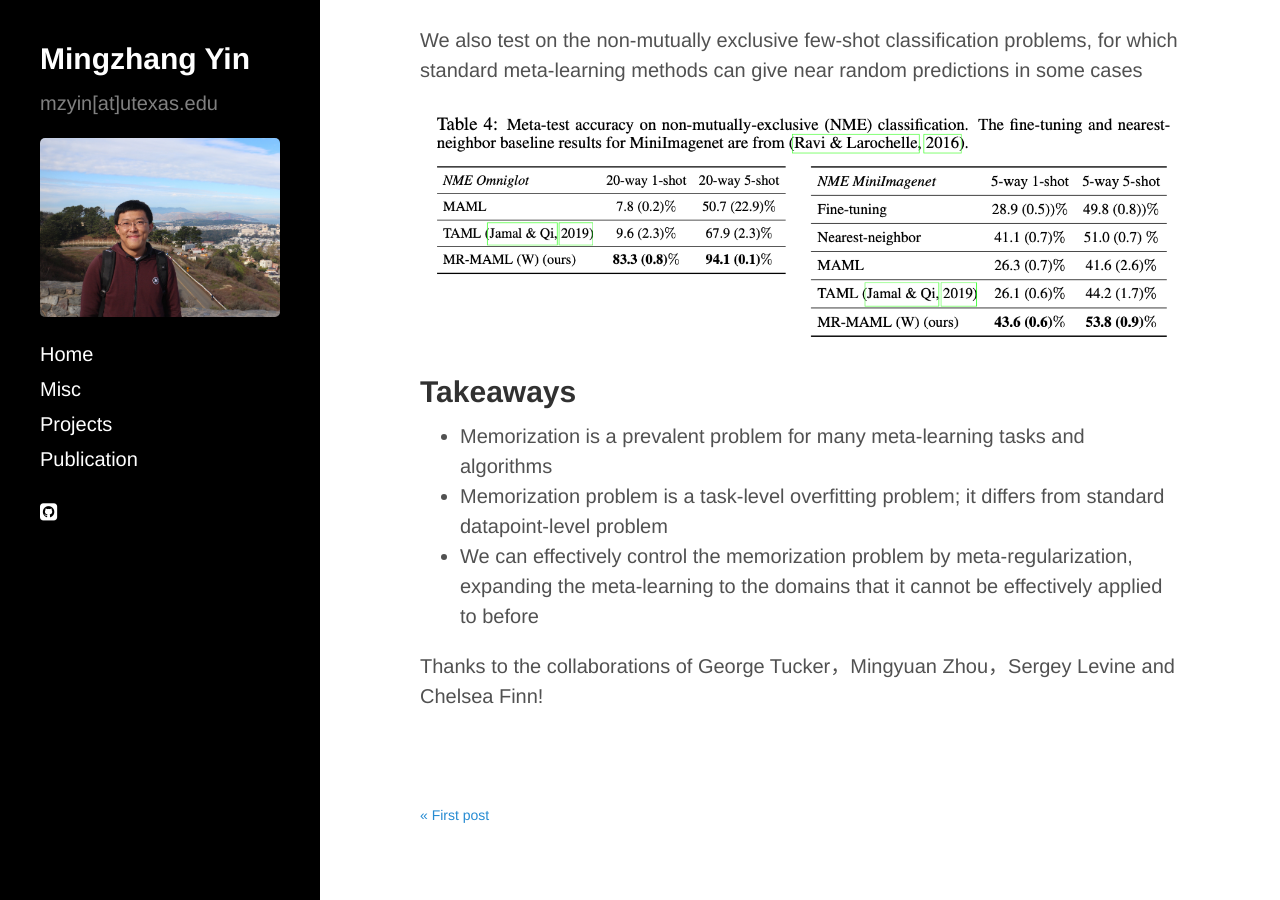
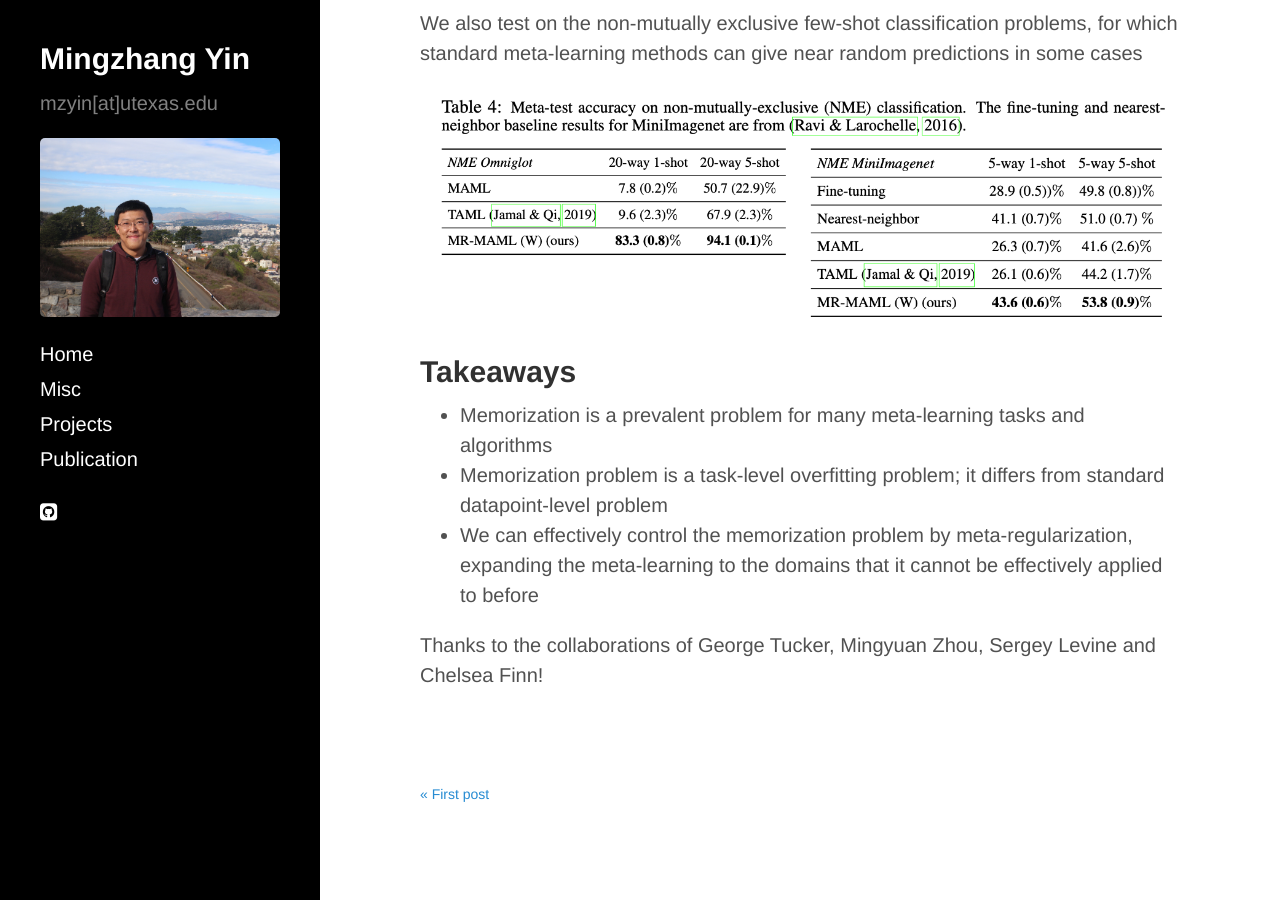
Before and after one commit to mingzhang-yin/mingzhang-yin.github.io, a Jekyll site: the page built from _posts/2020-04-10-Meta-learning-without-Memorization.md, in a window 1280 px wide and 900 px high, scrolled down 3324 px. Built offline with Jekyll 4.4.1, drawn with Linux system fonts in a browser that asks for light colours; nearby versions of some CDN libraries; formulas are drawn with MathJax 3.

Commit message:
Update 2020-04-10-Meta-learning-without-Memorization.md

```diff
--- a/_posts/2020-04-10-Meta-learning-without-Memorization.md
+++ b/_posts/2020-04-10-Meta-learning-without-Memorization.md
@@ -24,7 +24,7 @@
 
 
 <center>
-<img src="https://raw.githubusercontent.com/mingzhang-yin/mingzhang-yin.github.io/master/assets/images/figure_memo/s1.png" alt="drawing" width="900"/>
+<img src="https://raw.githubusercontent.com/mingzhang-yin/mingzhang-yin.github.io/master/assets/images/figure_memo/s1.png" alt="drawing" width="850"/>
 </center>
 
 
@@ -32,7 +32,7 @@
 By training on multiple correlated tasks, the model develops a fast adaptation ability, which can generalize to solving tasks that are unseen in the meta-training, as the left figure below. However, we find if the meta-learner is flexible enough, a single model can solve all the training tasks without adapting to the task training data, as the right figure below. This solution may seem somewhat innocuous at the first glance. However, in the test-time, when facing a new task, the algorithm will not know how to utilize the task training data and therefore cannot solve the new task.
 
 <center>
-<img src="https://raw.githubusercontent.com/mingzhang-yin/mingzhang-yin.github.io/master/assets/images/figure_memo/s2.png" alt="drawing" width="600"/>
+<img src="https://raw.githubusercontent.com/mingzhang-yin/mingzhang-yin.github.io/master/assets/images/figure_memo/s2.png" alt="drawing" width="550"/>
 </center>
 
 
@@ -56,12 +56,12 @@
 where $\theta$ are the parameters of an encoder: $x \to z$. Combining the meta-regularization with the objectives in Model Agnostic Meta-Learning $($MAML$)$ and Conditional Neural Process $($CNP$)$, we name our proposed new algorithms as MR-MAML and MR-CNP. We apply them to several datasets where the tasks are non-mutually exclusive, where the standard meta-learning algorithms can fail. The algorithms are tested on a pose prediction dataset where the goal is to predict the orientations of 3D objects by looking at their 2D images. Our methods outperform the compared methods by a large margin
 
 <center>
-<img src="https://raw.githubusercontent.com/mingzhang-yin/mingzhang-yin.github.io/master/assets/images/figure_memo/ee2.png" alt="drawing" width="800"/>
+<img src="https://raw.githubusercontent.com/mingzhang-yin/mingzhang-yin.github.io/master/assets/images/figure_memo/ee2.png" alt="drawing" width="750"/>
 </center>
 
 We also test on the non-mutually exclusive few-shot classification problems, for which standard meta-learning methods can give near random predictions in some cases
 <center>
-<img src="https://raw.githubusercontent.com/mingzhang-yin/mingzhang-yin.github.io/master/assets/images/figure_memo/ee3.png" alt="drawing" width="800"/>
+<img src="https://raw.githubusercontent.com/mingzhang-yin/mingzhang-yin.github.io/master/assets/images/figure_memo/ee3.png" alt="drawing" width="750"/>
 </center>
 
 ## Takeaways
@@ -69,4 +69,4 @@
 * Memorization problem is a task-level overfitting problem; it differs from standard datapoint-level problem
 *  We can effectively control the memorization problem by meta-regularization, expanding the meta-learning to the domains that it cannot be effectively applied to before
 
-Thanks to the collaborations of George Tucker，Mingyuan Zhou，Sergey Levine and Chelsea Finn!
+Thanks to the collaborations of George Tucker, Mingyuan Zhou, Sergey Levine and Chelsea Finn!
```
